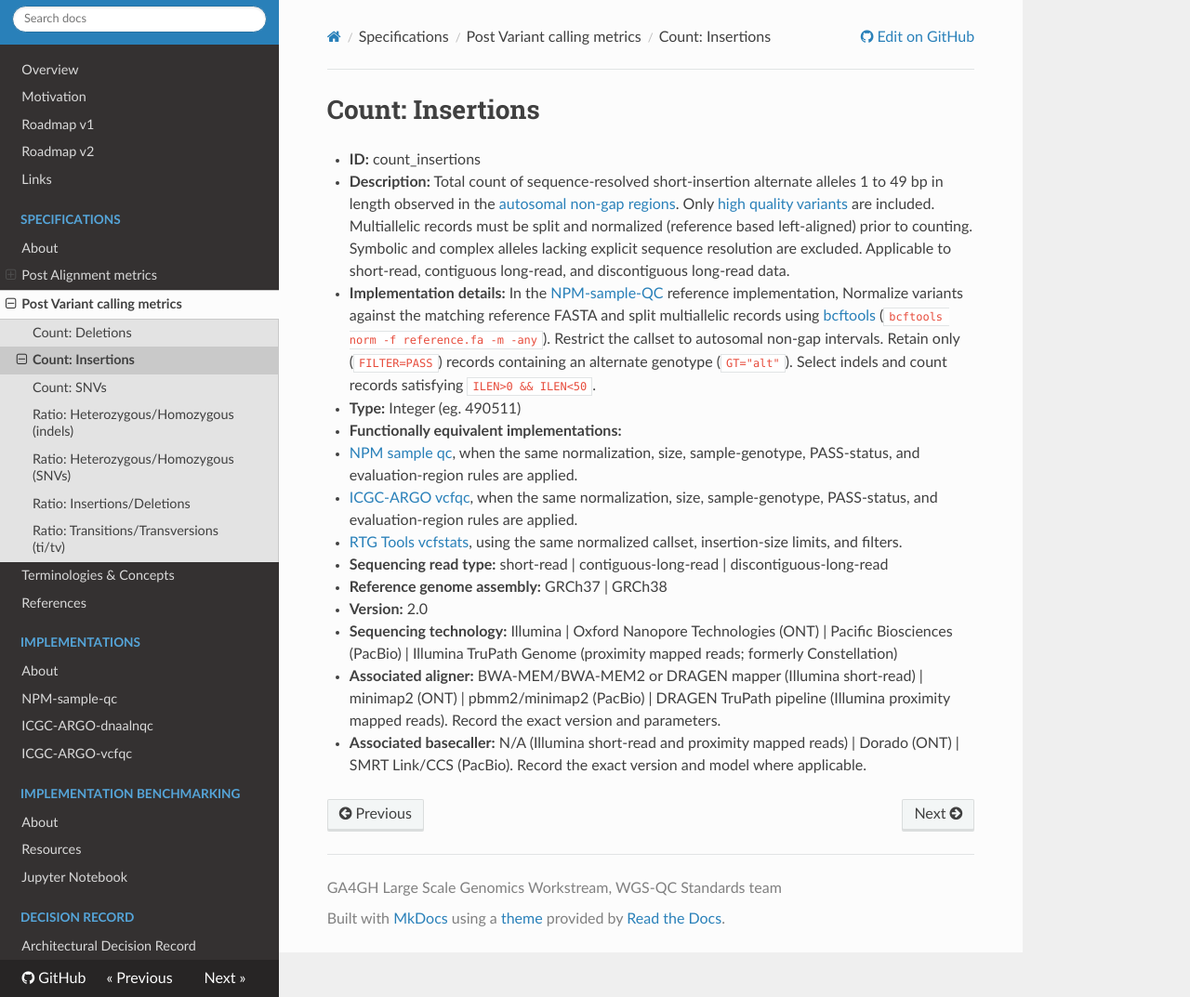
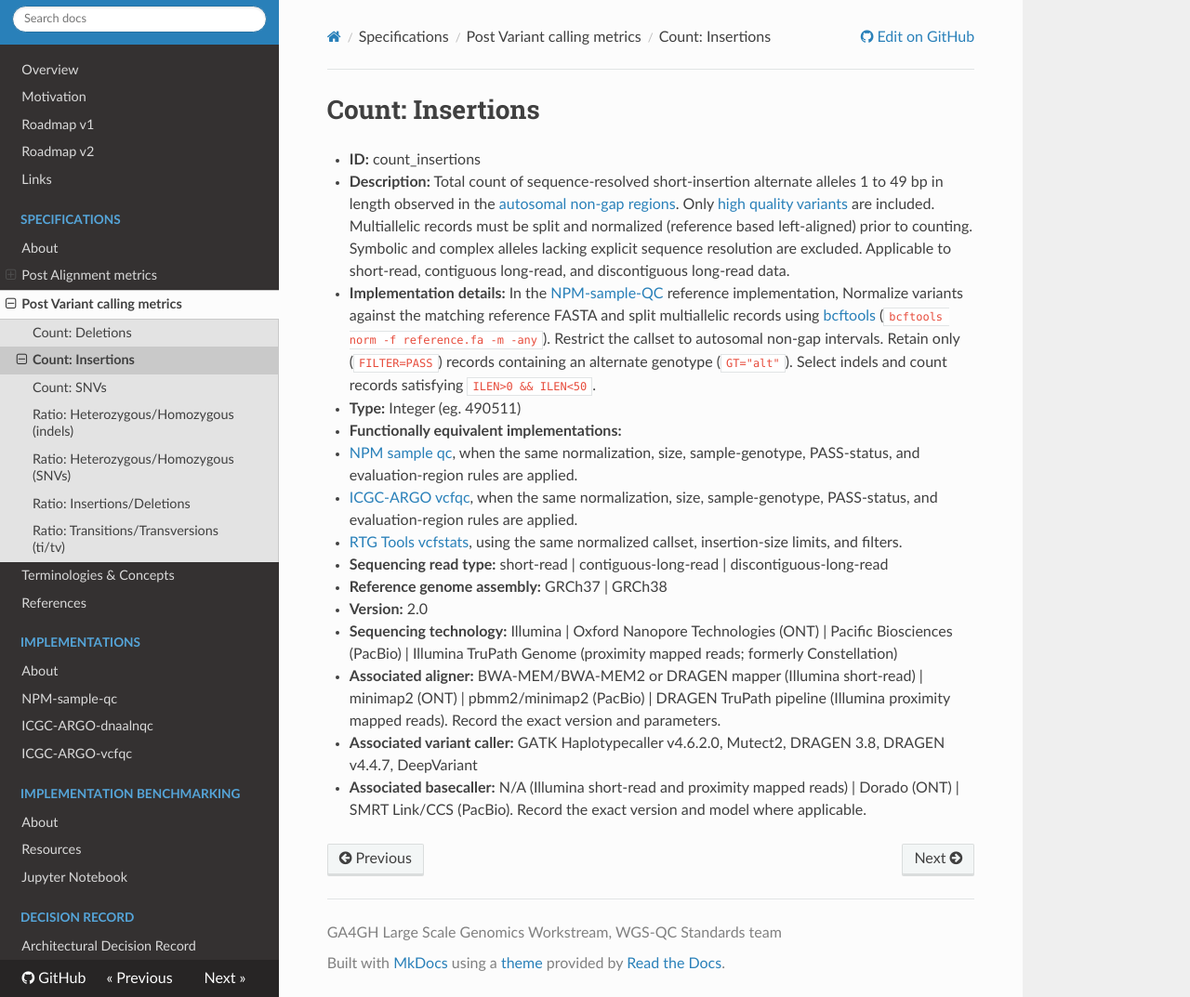
Before and after one commit to ga4gh/quality-control-wgs, an MkDocs documentation site: the page built from docs/metrics_definitions/count-insertions.md, in a window 1280 px wide and 1073 px high. Shown: the whole window at 93% size. Built offline with MkDocs 1.6.1, drawn with Linux system fonts in a browser that asks for light colours; nearby versions of some CDN libraries.

```diff
--- a/docs/metrics_definitions/count-insertions.md
+++ b/docs/metrics_definitions/count-insertions.md
@@ -14,4 +14,5 @@
 - **Version:** 2.0
 - **Sequencing technology:** Illumina | Oxford Nanopore Technologies (ONT) | Pacific Biosciences (PacBio) | Illumina TruPath Genome (proximity mapped reads; formerly Constellation)
 - **Associated aligner:** BWA-MEM/BWA-MEM2 or DRAGEN mapper (Illumina short-read) | minimap2 (ONT) | pbmm2/minimap2 (PacBio) | DRAGEN TruPath pipeline (Illumina proximity mapped reads). Record the exact version and parameters.
+- **Associated variant caller:** GATK Haplotypecaller v4.6.2.0, Mutect2, DRAGEN 3.8, DRAGEN v4.4.7, DeepVariant
 - **Associated basecaller:** N/A (Illumina short-read and proximity mapped reads) | Dorado (ONT) | SMRT Link/CCS (PacBio). Record the exact version and model where applicable.
```
Also changed, not shown: docs/metrics_definitions/count-snvs.md (+1 -0 lines).
